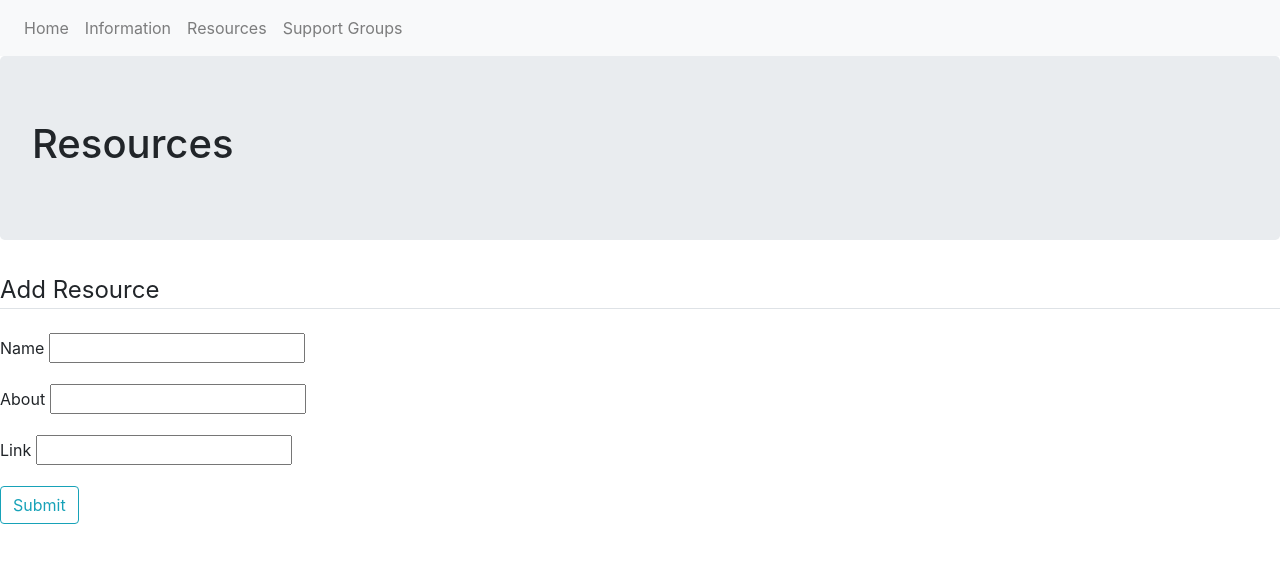
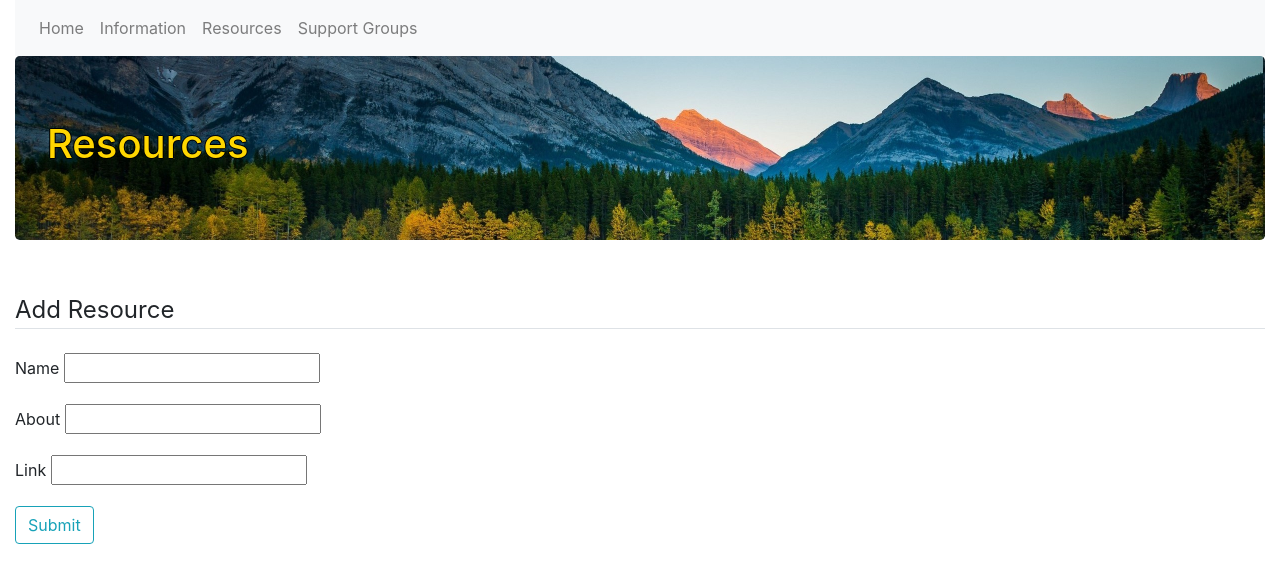
Before and after one commit to AddyMcCabe/addiction-recovery-resources-app, a Flask app: page /resources in a window 1280 px wide. Shown: the top 583 px of the page. Run offline with Flask 2, Linux system fonts and the light colour scheme; the visitor is signed in with stand-in values (Sample User, id 1); data that the repository does not hold is empty.

Commit message:
added img to jumbotron background & display cards in rows

```diff
--- a/static/styles.css
+++ b/static/styles.css
@@ -1,4 +1,27 @@
-#card-container {
+body {
+    padding-left: 15px;
+    padding-right: 15px;
+}
+
+
+.card-container {
+    display: flex;
+    flex-direction: row;
+    padding-top: 10px;
+    padding-bottom: 10px;
+    justify-content: space-between;
+}
+
+.card {
     display: flex;
     flex-direction: row;
 }
+
+
+.jumbotron {
+    background-image: url('/static/images/mountain4.jpg');
+    background-size: cover;
+    background-repeat: no-repeat;
+    color: gold;
+    text-shadow: 1px 0 0 black, 0 1px 0 black, -1px 0 0 black, 0 -1px 0 black;
+}
--- a/templates/resources.html
+++ b/templates/resources.html
@@ -3,20 +3,21 @@
 <div class="jumbotron">
     <h1>Resources</h1>
 </div>
+<div class="card-container">
 {% for resource in resources %}
-<div class="row">
-    <div class="col-sm-3">
-    <div class="card" style="width: 18rem;">
+    <div class="row">
+        <div class="col-sm-6">
+  <div class="card" style="width: 18rem;">
     <div class="card-body">
       <h5 class="card-title">{{resource.title}}</h5>
       <p class="card-text">{{resource.description}}</p>
       <a href="{{resource.link}}" class="btn btn-primary">Website</a>
     </div>
   </div>
-</div>
-</div>
+  </div>
 </div>
 {% endfor %}
+</div>
 <form method="POST" action="/resources">
     {{form.hidden_tag()}}
     <fieldset class="form-group">
--- a/templates/support_group.html
+++ b/templates/support_group.html
@@ -3,6 +3,7 @@
 <div class="jumbotron">
     <h1>Support Groups</h1>
 </div>
+<div class="card-container">
 {% for group in groups %}
 <div class="card" style="width: 18rem;">
     <div class="card-body">
@@ -11,7 +12,8 @@
       <a href="{{group.link}}" class="btn btn-primary">Website</a>
     </div>
   </div>
-{% endfor %}
+  {% endfor %}
+</div>
 <form method="POST" action="/support_group">
     {{form.hidden_tag()}}
     <fieldset class="form-group">
```
Also changed, not shown: static/images/mountain4.jpg (added), static/images/support-group.jpg (added).
